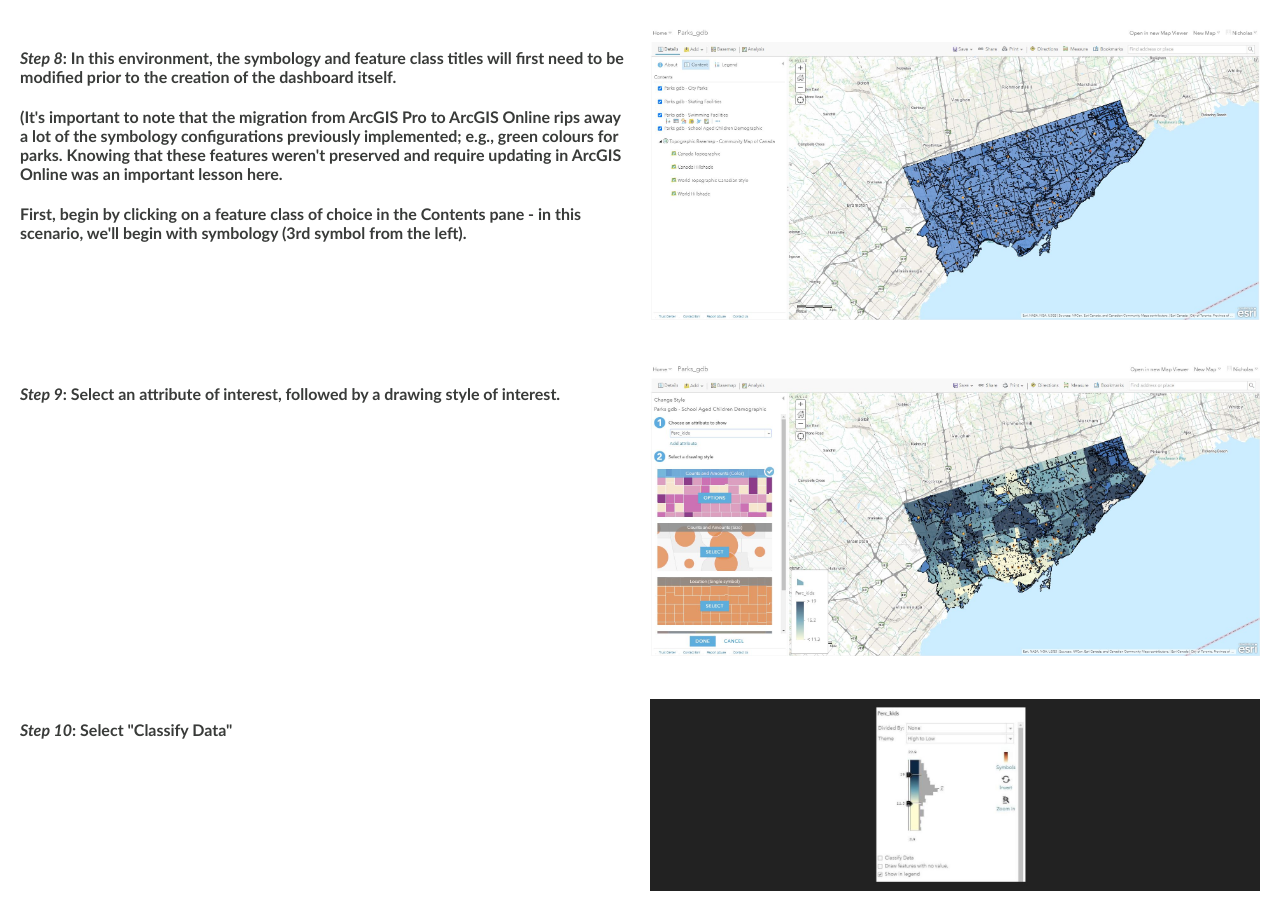
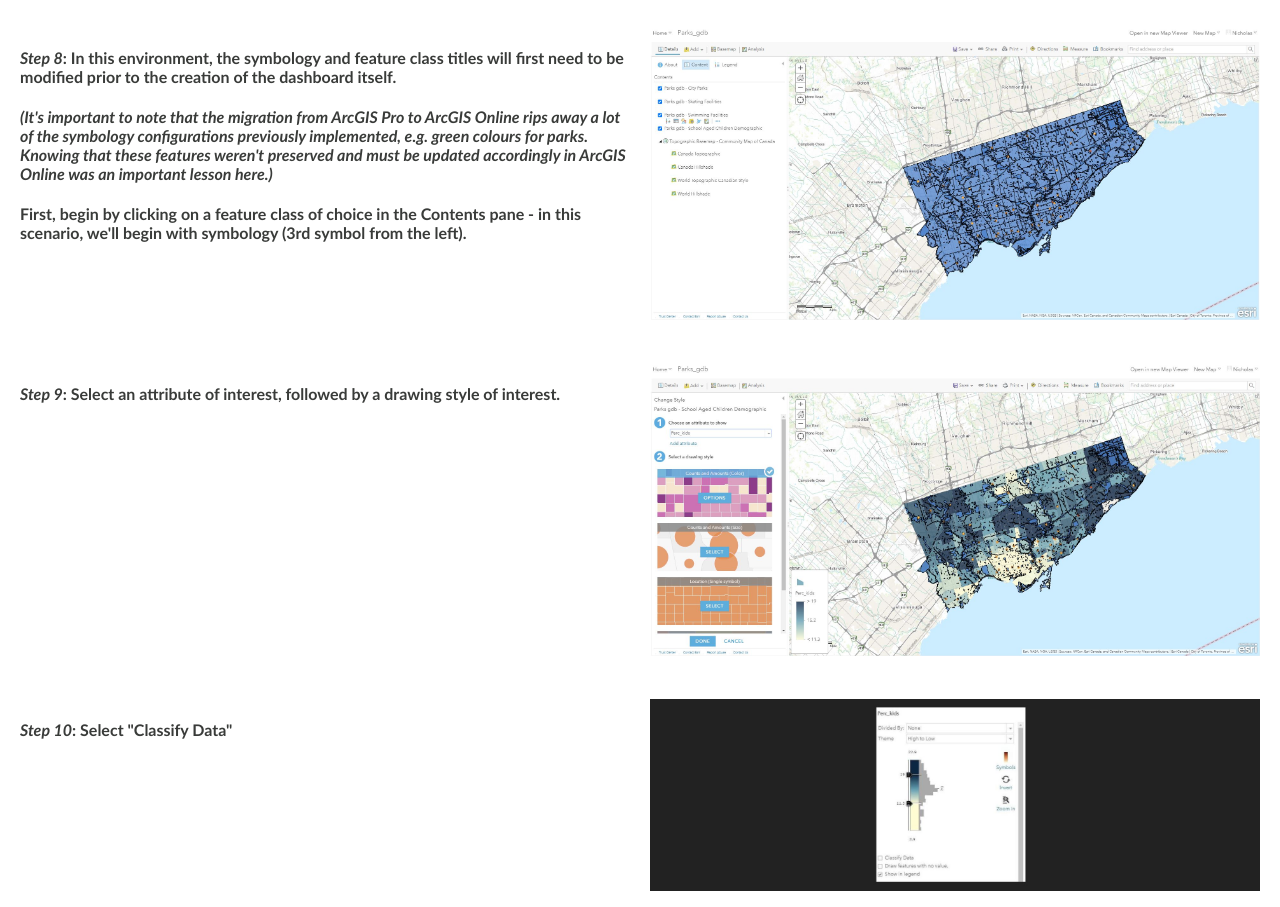
Before and after one commit to npretli/npretli99log, a plain HTML site: page index.html in a window 1280 px wide. Shown: the part 2331-3238 px from the top of the page. Drawn offline with Linux system fonts and the light colour scheme.

Commit message:
Update index.html

```diff
--- a/index.html
+++ b/index.html
@@ -96,7 +96,7 @@
 	<section class="col-12 section-style-2col">
 	<div class="col-6">
 	    <h4><i>Step 8</i>: In this environment, the symbology and feature class titles will first need to be modified prior to the creation of the dashboard itself.</h4>
-		<h4>(It's important to note that the migration from ArcGIS Pro to ArcGIS Online rips away a lot of the symbology configurations previously implemented; e.g., green colours for parks. Knowing that these features weren't preserved and require updating in ArcGIS Online was an important lesson here.
+		<h4><i>(It's important to note that the migration from ArcGIS Pro to ArcGIS Online rips away a lot of the symbology configurations previously implemented, e.g. green colours for parks. Knowing that these features weren't preserved and must be updated accordingly in ArcGIS Online was an important lesson here.)</i></h4>
 		<h4>First, begin by clicking on a feature class of choice in the Contents pane - in this scenario, we'll begin with symbology (3rd symbol from the left).</h4>
 	</div>
 	<div class="col-6">
```
